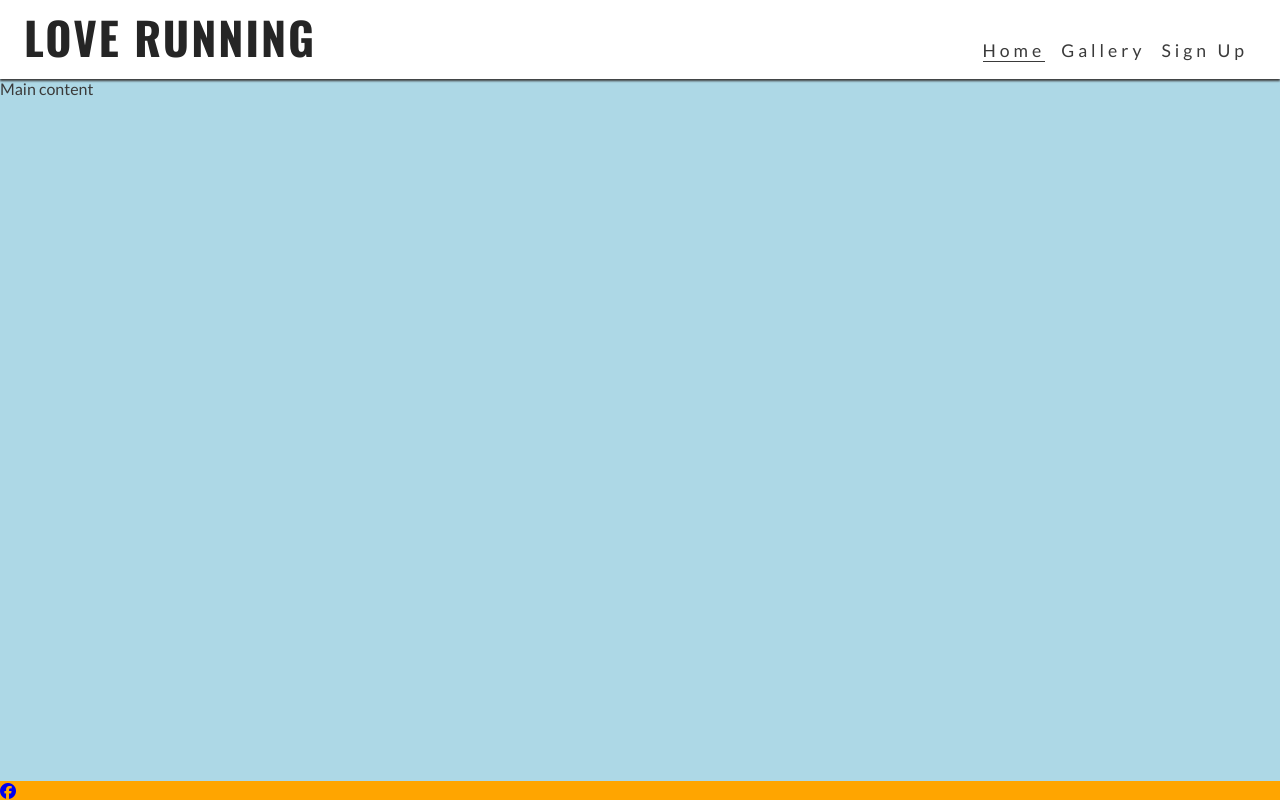
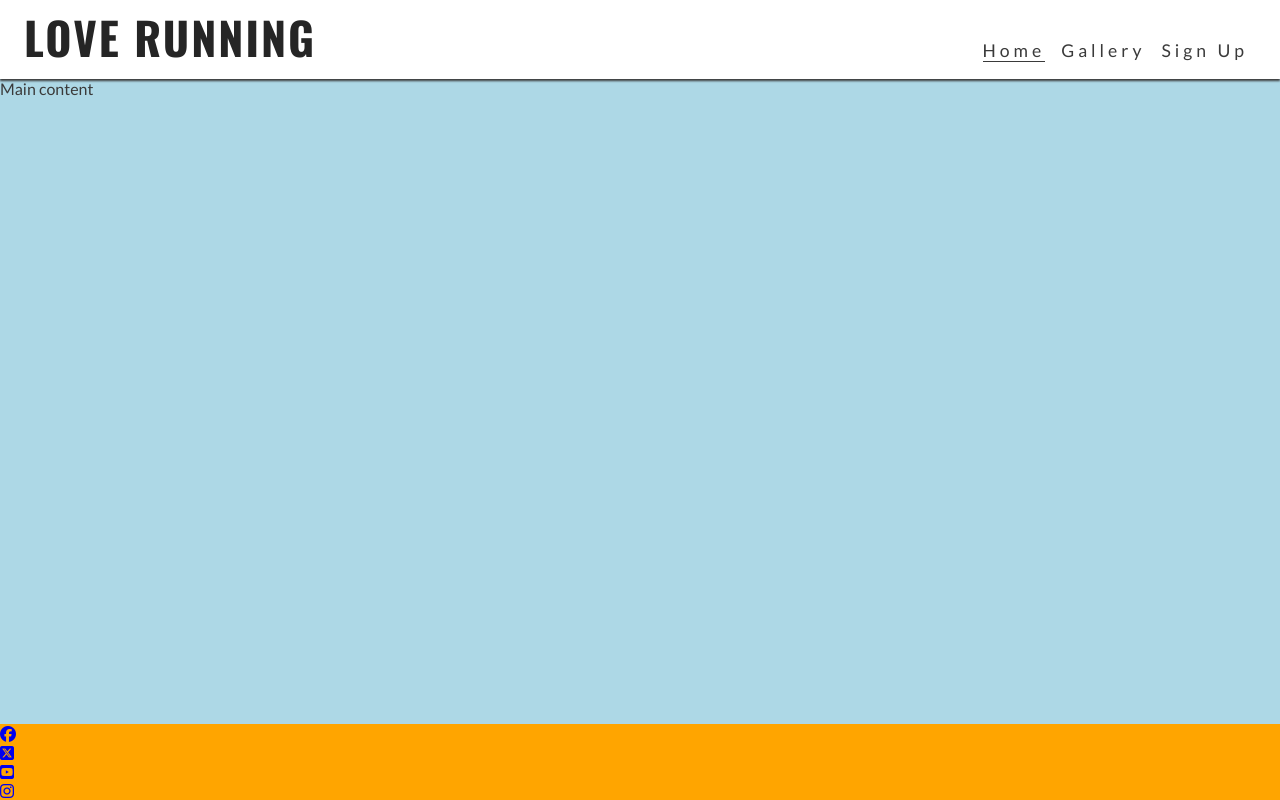
Before and after one commit to henrytitheridge-stone/love-running, a plain HTML site: page index.html in a window 1280 px wide. Drawn offline with nearby package versions, Linux system fonts and the light colour scheme.

Commit message:
Add remaining links and icons to footer and navbar

```diff
--- a/index.html
+++ b/index.html
@@ -43,7 +43,7 @@
         <h1 id="logo">Love Running</h1>
       </a>
       <input type="checkbox" id="nav-toggle" name="nav-toggle" />
-      <label for="nav-toggle" class="nav-toggle-label">X</label>
+      <label for="nav-toggle" class="nav-toggle-label"><i class="fa-solid fa-bars"></i></label>
       <nav>
         <ul id="menu">
           <li><a href="" class="active">Home</a></li>
@@ -61,13 +61,40 @@
       <ul>
         <li>
           <a
-            href="https://facebook.com/"
+            href="https://www.facebook.com/"
             target="_blank"
             rel="noopener"
             aria-label="Visit our Facebook page (opens in a new tab)"
             ><i class="fa-brands fa-facebook"></i></a
           >
         </li>
+        <li>
+            <a
+              href="https://x.com"
+              target="_blank"
+              rel="noopener"
+              aria-label="Visit our X-Twitter page (opens in a new tab)"
+              ><i class="fa-brands fa-square-x-twitter"></i></a
+            >
+          </li>
+          <li>
+            <a
+              href="https://www.youtube.com"
+              target="_blank"
+              rel="noopener"
+              aria-label="Visit our Youtube page (opens in a new tab)"
+              ><i class="fa-brands fa-square-youtube"></i></a
+            >
+          </li>
+          <li>
+            <a
+              href="https://www.instagram.com/"
+              target="_blank"
+              rel="noopener"
+              aria-label="Visit our Instagram page (opens in a new tab)"
+              ><i class="fa-brands fa-instagram"></i></a
+            >
+          </li>
       </ul>
     </footer>
 
```
